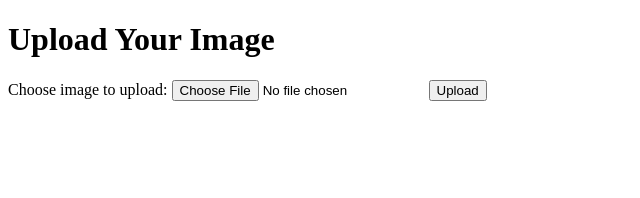
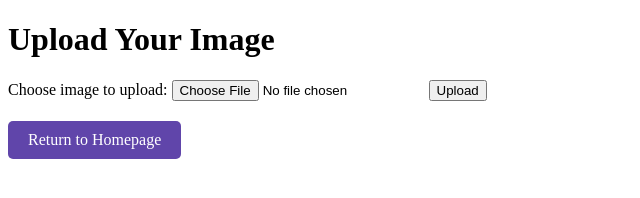
Before and after one commit to tjorge-d/Webserv, a plain HTML site: page misc/lmiguel-/var/www/dev/upload.html in a window 1280 px wide. Shown: the whole page, without its empty margins (0-640 px from the left). Drawn offline with Linux system fonts and the light colour scheme.

Commit message:
Refined the HTML code to be more efficient, fixed broken links, added a button to return to homepage (could be reduntant)

```diff
--- a/misc/lmiguel-/var/www/dev/upload.html
+++ b/misc/lmiguel-/var/www/dev/upload.html
@@ -4,6 +4,19 @@
     <meta charset="UTF-8">
     <meta name="viewport" content="width=device-width, initial-scale=1.0">
     <title>Upload Image</title>
+	<style>
+
+		.homepage-link {
+            display: inline-block;
+            margin-top: 20px;
+            padding: 10px 20px;
+            background-color: #6045aa;
+            color: white;
+            text-decoration: none;
+            border-radius: 5px;
+        }
+
+	</style>
 </head>
 <body>
     <h1>Upload Your Image</h1>
@@ -12,5 +25,8 @@
         <input type="file" name="image" id="image" required>
         <button type="submit">Upload</button>
     </form>
+
+	<a href="localhost_index.html" class="homepage-link">Return to Homepage</a>
+
 </body>
 </html>
```
Also changed, not shown: misc/lmiguel-/var/www/dev/localhost_index.html (+2 -2 lines), misc/lmiguel-/var/www/dev/Milos.jpg (renamed from misc/lmiguel-/var/www/dev/Milos.jpeg).
